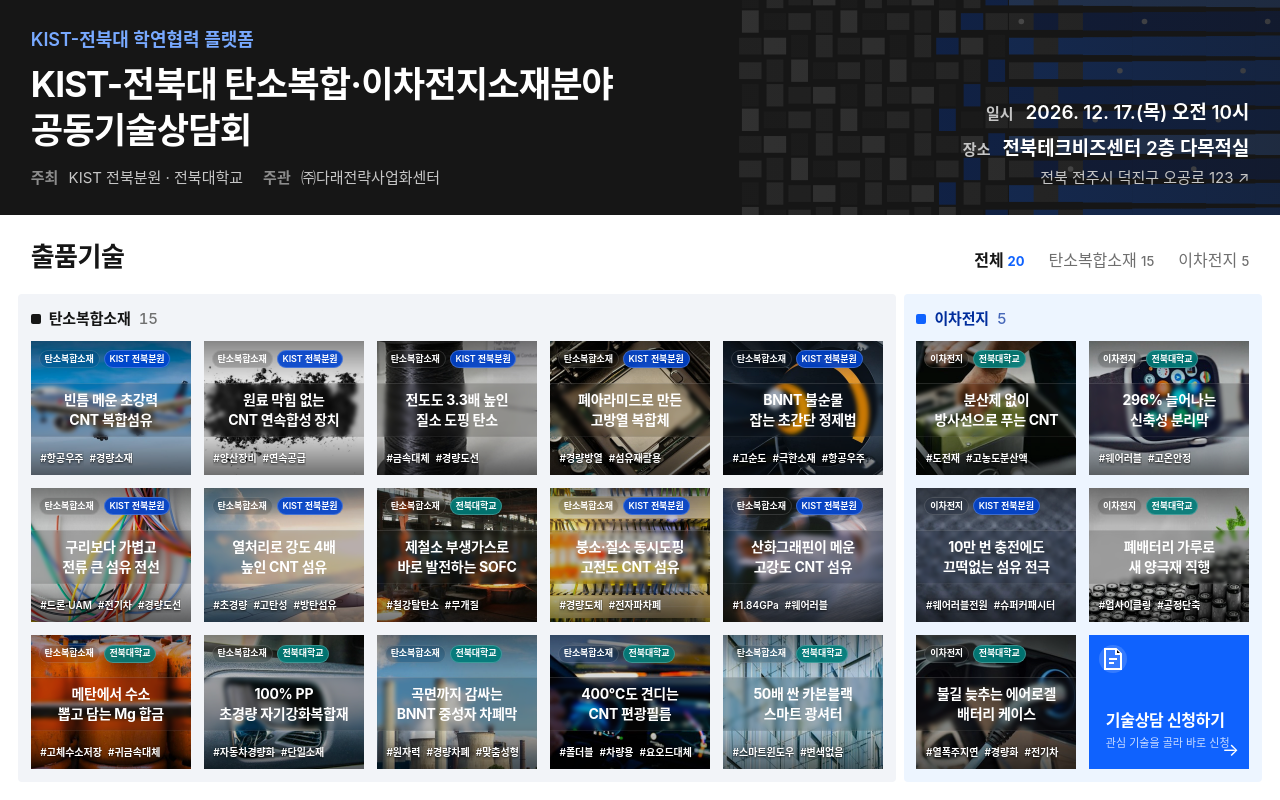
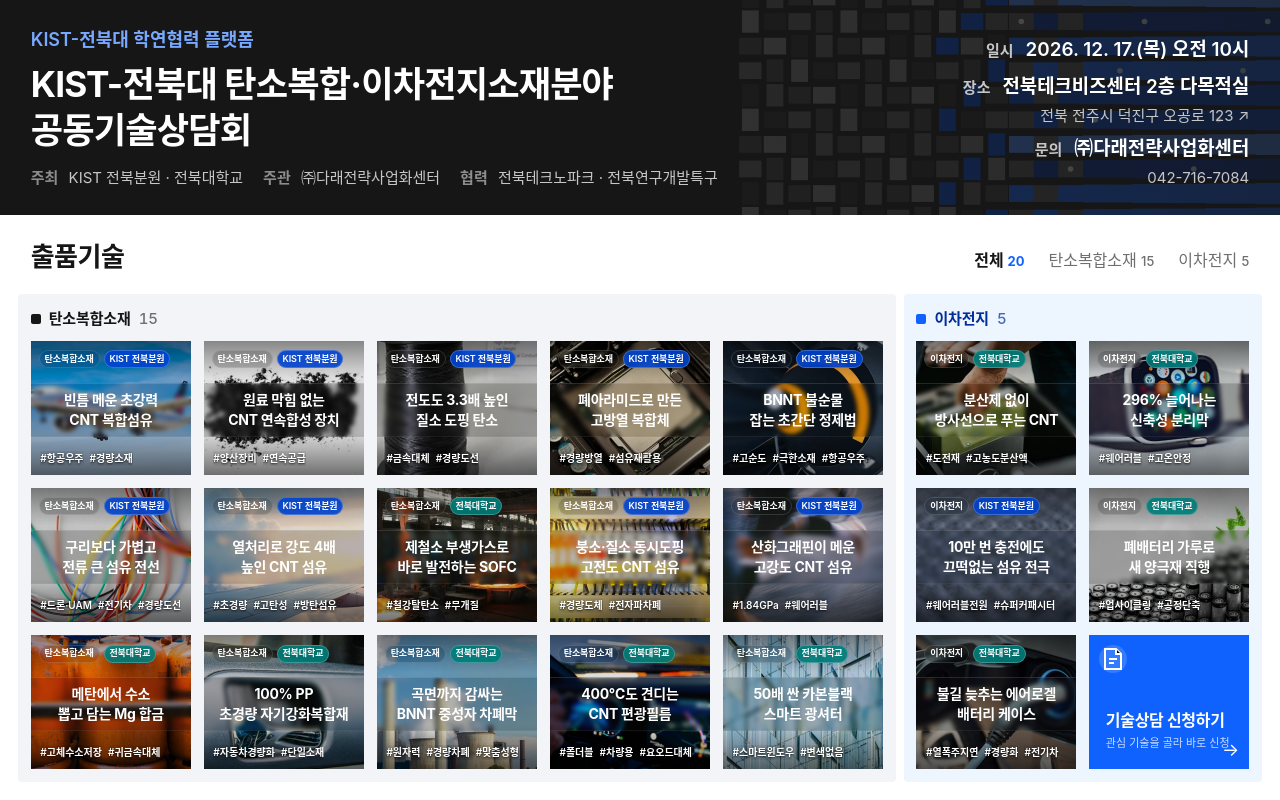
Before and after one commit to Darae-Daejeon/kist-jbnu-partnering-2026, a plain HTML site: page index.html in a window 1280 px wide. Drawn offline with nearby package versions, Linux system fonts and the light colour scheme; some packages are replaced by stand-ins of ours; a script that the page names is missing; a web font is replaced by a local one.

Commit message:
협력기관(전북테크노파크·전북연구개발특구), 문의처 추가
Co-Authored-By: Claude Opus 5.5 <noreply@anthropic.com>
Claude-Session: https://claude.ai/code/session_013m9DrULBqybZFujcLbvGTN

```diff
--- a/index.html
+++ b/index.html
@@ -20,12 +20,13 @@
       <div class="hero__main">
         <p class="hero__eyebrow">KIST-전북대 학연협력 플랫폼</p>
         <h1 class="hero__title"><span class="nowrap">KIST-전북대</span> <span class="nowrap">탄소복합·이차전지소재분야</span> <span class="nowrap">공동기술상담회</span></h1>
-        <p class="hero__host"><span><b>주최</b> KIST 전북분원 · 전북대학교</span> <span><b>주관</b> ㈜다래전략사업화센터</span></p>
+        <p class="hero__host"><span><b>주최</b> KIST 전북분원 · 전북대학교</span> <span><b>주관</b> ㈜다래전략사업화센터</span> <span><b>협력</b> 전북테크노파크 · 전북연구개발특구</span></p>
       </div>
       <div class="hero__side">
         <dl class="meta">
           <div class="meta__row"><dt>일시</dt><dd>2026. 12. 17.(목) 오전 10시</dd></div>
           <div class="meta__row"><dt>장소</dt><dd>전북테크비즈센터 2층 다목적실<a class="meta__addr" href="https://map.naver.com/p/search/%EC%A0%84%EB%B6%81%ED%85%8C%ED%81%AC%EB%B9%84%EC%A6%88%EC%84%BC%ED%84%B0" target="_blank" rel="noopener">전북 전주시 덕진구 오공로 123 <span aria-hidden="true">↗</span></a></dd></div>
+          <div class="meta__row"><dt>문의</dt><dd>㈜다래전략사업화센터<a class="meta__addr" href="tel:042-716-7084">042-716-7084</a></dd></div>
         </dl>
       </div>
     </div>
```
